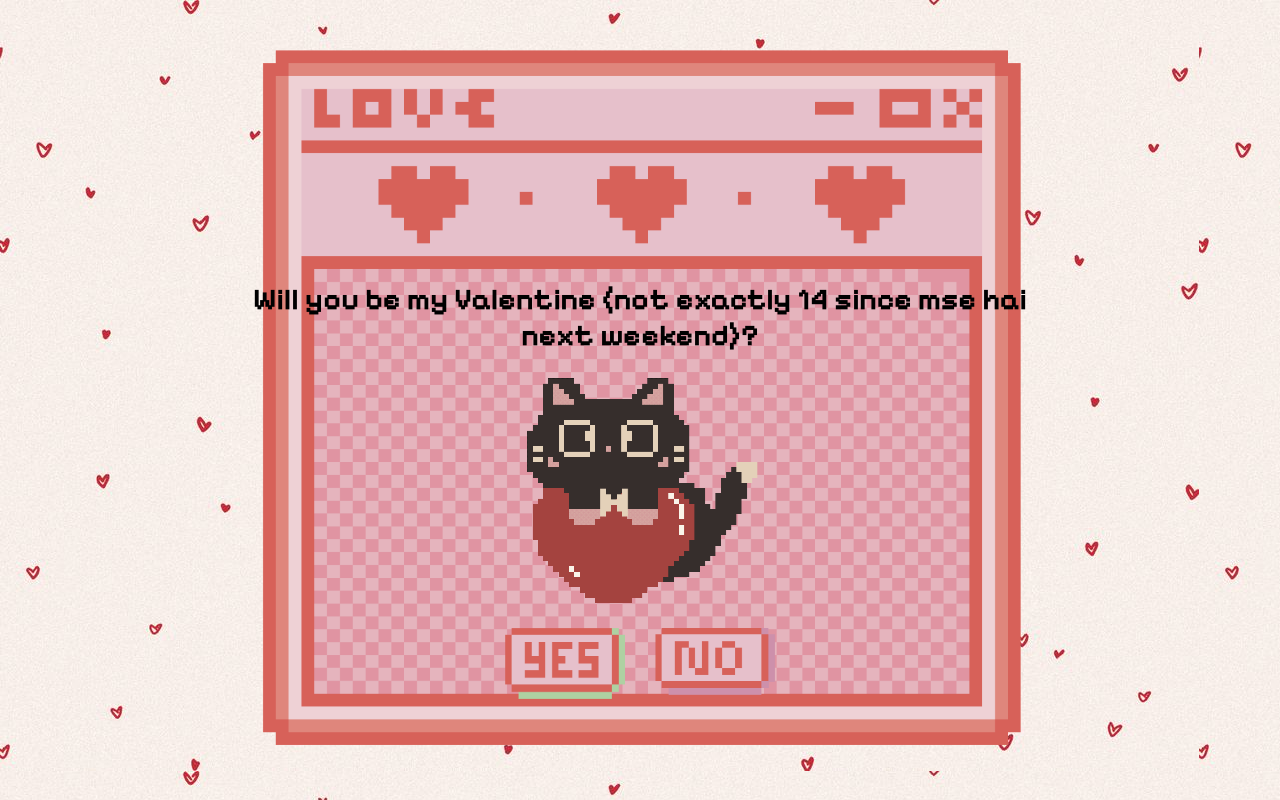
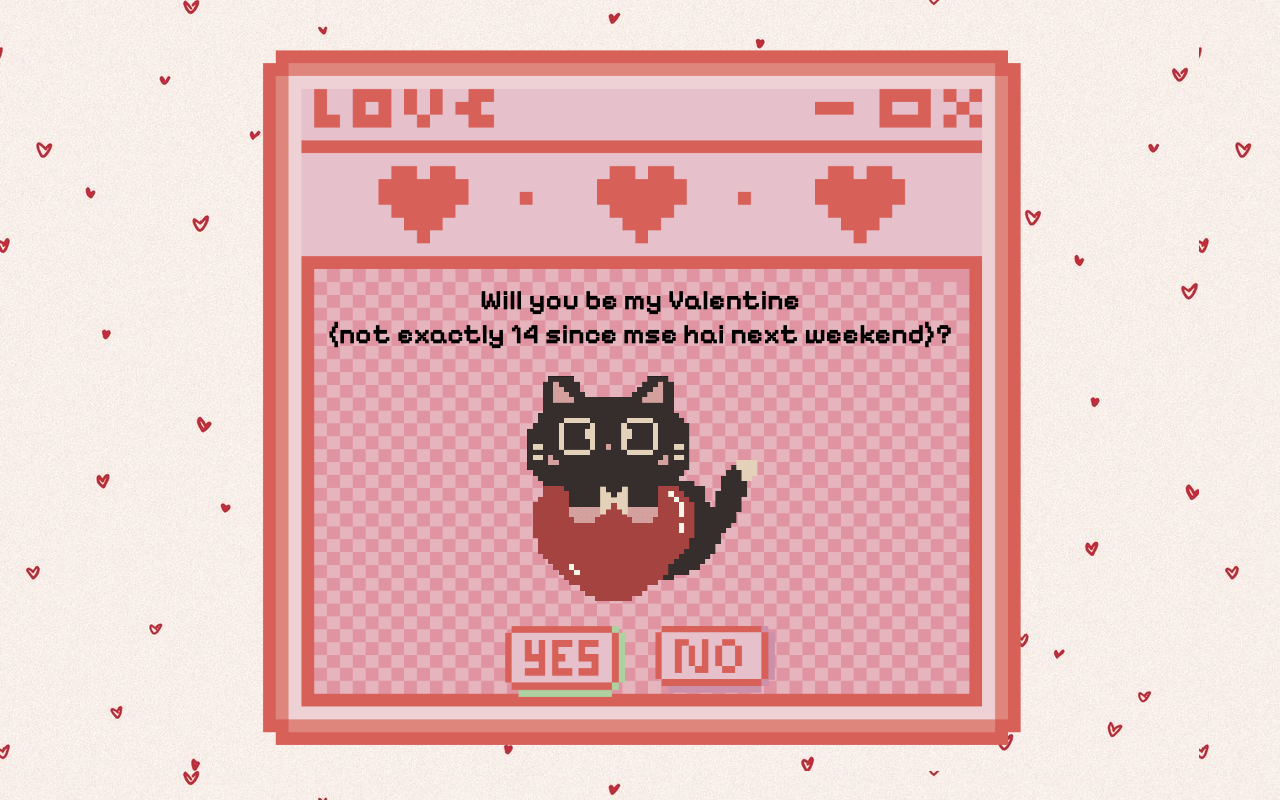
Before and after one commit to guzzlinggeezer/valentine-ask-tookmetoolong, a plain HTML site: page valentine-ask-main/valentine-ask-main/index.html in a window 1280 px wide. Both pictures are taken after a click on the element "♡ Letter for You ♡". Drawn offline with Linux system fonts and the light colour scheme; a web font is replaced by a local one.

Commit message:
Add files via upload

```diff
--- a/valentine-ask-main/valentine-ask-main/index.html
+++ b/valentine-ask-main/valentine-ask-main/index.html
@@ -24,7 +24,8 @@
     <!-- Letter Screen -->
     <div id="letter-container">
       <div class="letter-window">
-        <h1 id="letter-title">Will you be my Valentine (not exactly 14 since mse hai next weekend)?</h1>
+        <h1 id="letter-title">Will you be my Valentine <br />
+          (not exactly 14 since mse hai next weekend)?</h1>
 
         <img src="cat_heart.gif" class="cat" id="letter-cat" />
 
--- a/valentine-ask-main/valentine-ask-main/style.css
+++ b/valentine-ask-main/valentine-ask-main/style.css
@@ -69,7 +69,7 @@ body {
 }
 
 h1 {
-    font-size: 30px;
+    font-size: 28px;
     margin:0;
 }
 
```
